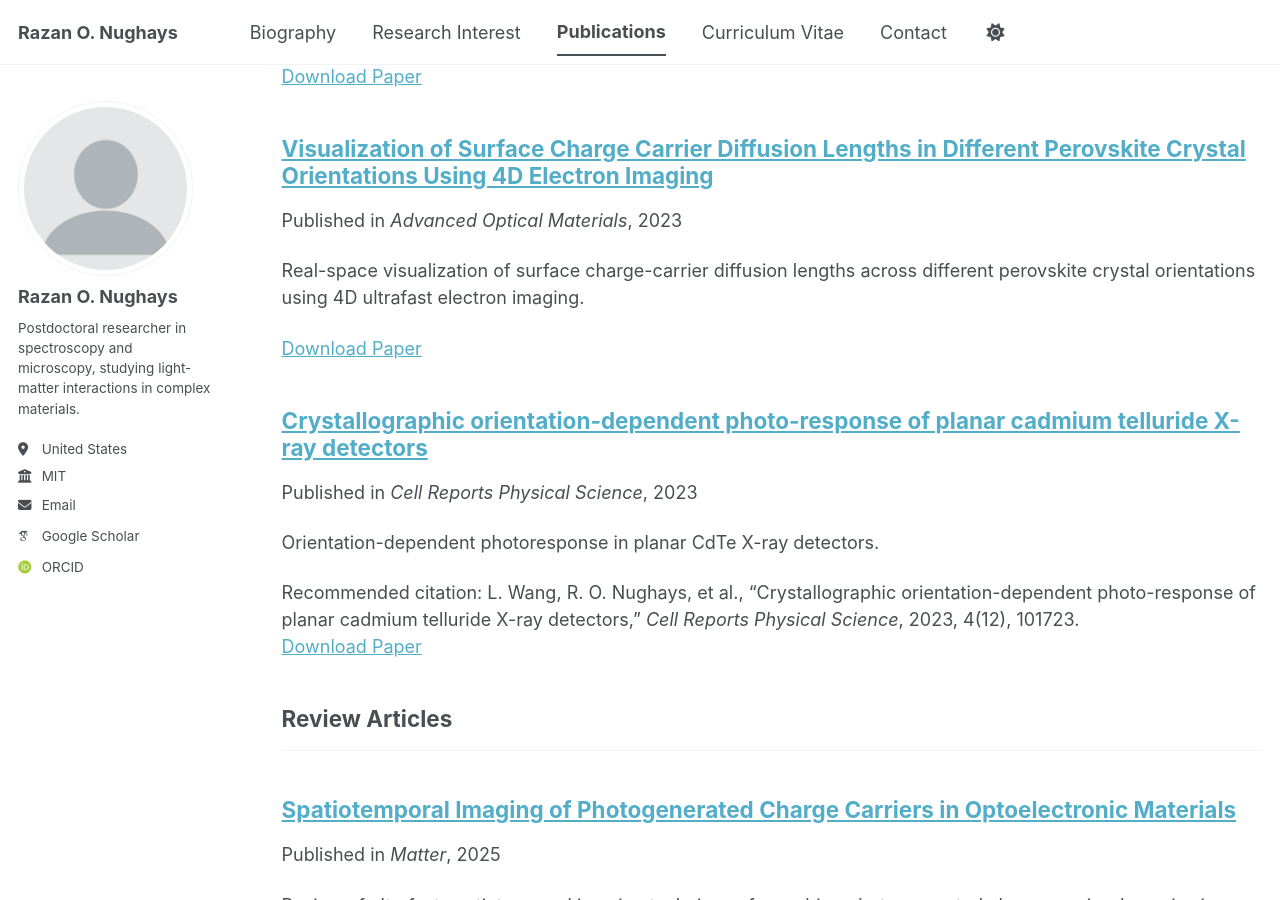
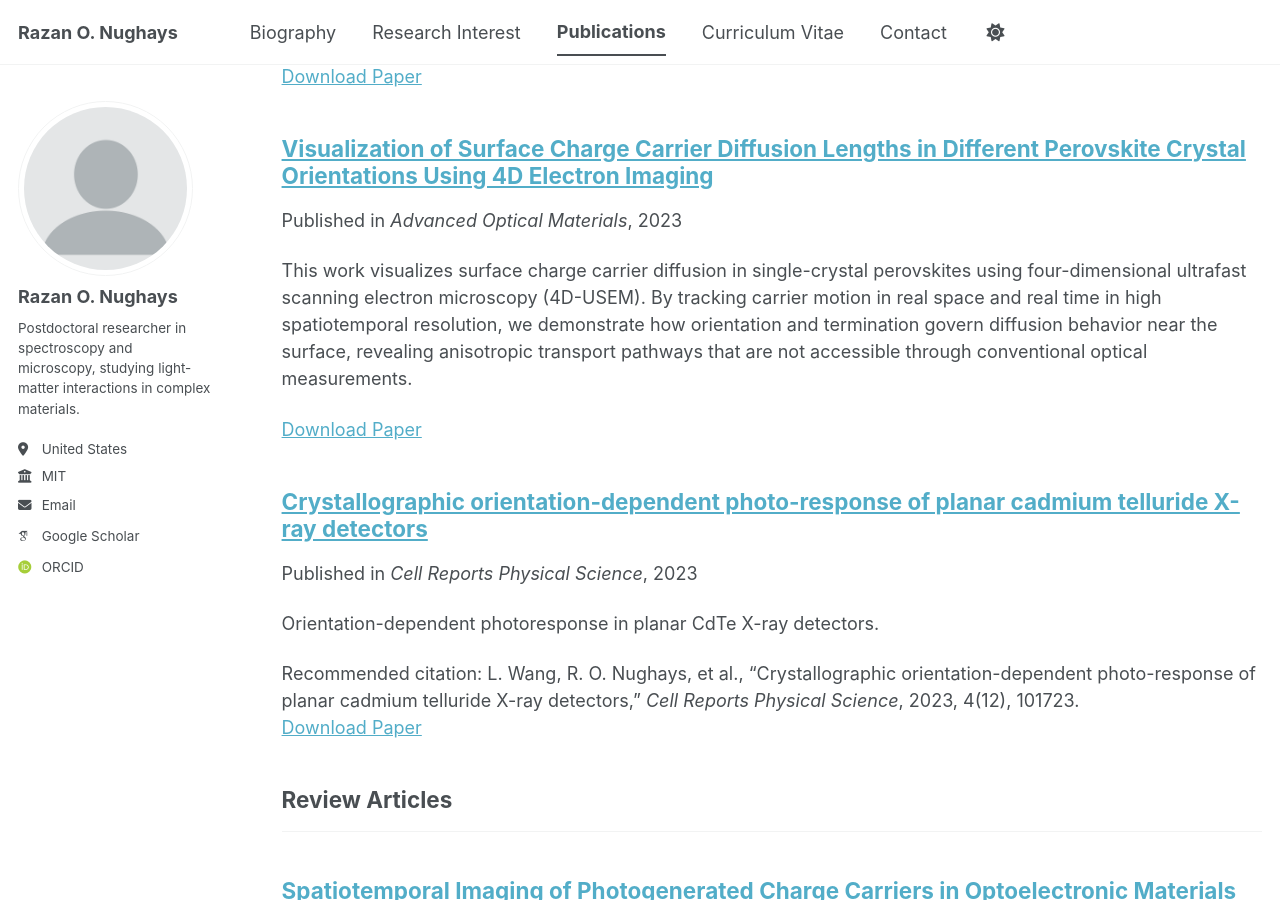
Before and after one commit to RazanNughays/RazanNughays.github.io, a Jekyll site: the page built from _pages/publications.html, in a window 1280 px wide and 900 px high, scrolled down 688 px. Built offline with Jekyll 4.4.1, drawn with Linux system fonts in a browser that asks for light colours; some web fonts are replaced; a script bundle is joined from its source files by our own code; library files that are not in the unit come from our copies.

Commit message:
Update 2023-03-20-4d-electron-imaging-perovskites.md

```diff
--- a/_publications/2023-03-20-4d-electron-imaging-perovskites.md
+++ b/_publications/2023-03-20-4d-electron-imaging-perovskites.md
@@ -2,8 +2,6 @@
 title: "Visualization of Surface Charge Carrier Diffusion Lengths in Different Perovskite Crystal Orientations Using 4D Electron Imaging"
 collection: publications
 category: manuscripts
-permalink: /publication/4d-electron-imaging-perovskites/
-excerpt: "Real-space visualization of surface charge-carrier diffusion lengths across different perovskite crystal orientations using 4D ultrafast electron imaging."
 date: 2023-03-20
 venue: "Advanced Optical Materials"
 paperurl: "https://doi.org/10.1002/adom.202300190"
```
